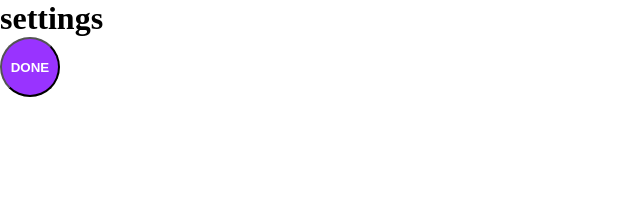
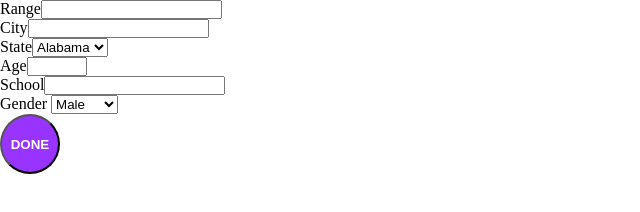
Before and after one commit to iorvenda/remindme, a plain HTML site: page settings.html in a window 1280 px wide. Shown: the whole page, without its empty margins (0-640 px from the left). Drawn offline with Linux system fonts and the light colour scheme.

Commit message:
Update settings.html

```diff
--- a/settings.html
+++ b/settings.html
@@ -28,7 +28,25 @@
   </head>
   <body>
 <div class="main_content">
-<h1>settings</h1>
+<div class="">
+  <label> Range</label><input type="number" name="" value=""><br>
+  <label> City</label><input type="number" name="" value=""><br>
+  <label> State</label><select>
+    <option value="Alabama">Alabama</option>
+    <option value="Michigan">Michigan</option>
+    <option value="Georgia">Georgia</option>
+  </select><br>
+  <label> Age</label><input type="number" name="" min="18" max="100" value=""><br>
+  <label> School</label><input type="Integer" name="" min="18" max="100" value=""><br>
+  <label> Gender</label>
+  <select class="" name="">
+    <option value="Male">Male</option>
+    <option value="Female">Female</option>
+  </select>
+
+
+
+</div>
 <div class="done">
   <button type="button" onclick="done()"name="button"><strong>DONE</strong></button>
 </div>
```
